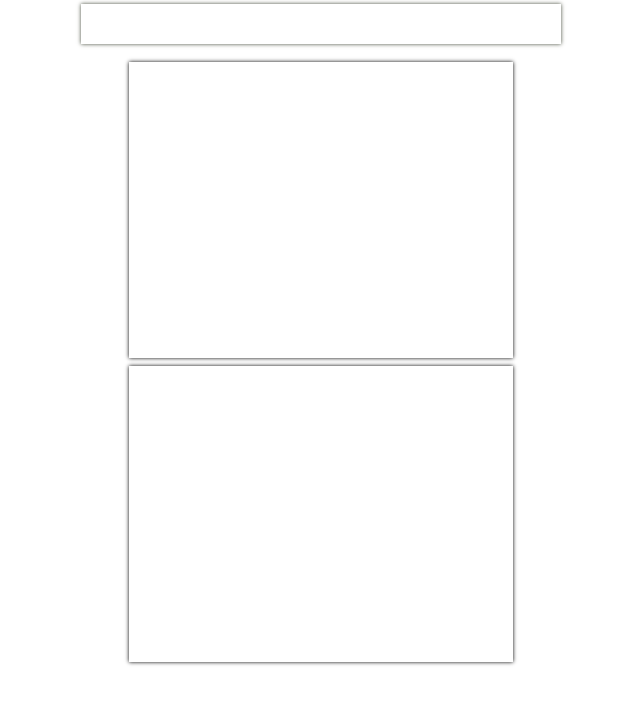
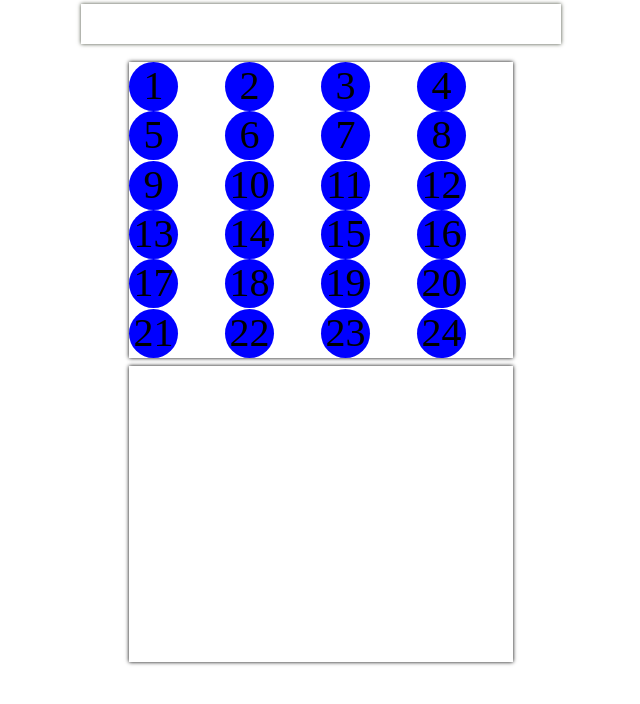
Before and after one commit to Globepawa/v1, a plain HTML site: page index.html in a window 1280 px wide. Shown: the whole page, without its empty margins (319-959 px from the left). Drawn offline with nearby package versions, Linux system fonts and the light colour scheme.

Commit message:
commit draggables

```diff
--- a/cont/div.js
+++ b/cont/div.js
@@ -1,12 +1,18 @@
-$(document).ready(function(){
-    var div = "<div class='drop'></div>";
+$(function() {
 
-$('.drop_cn').each(function() {
+$('.drop').draggable();
 
-for(var i= 26; div<length; i++){
-    return (div[i]);
-}
+$( ".drop_cn" ).droppable({
+    classes: {
+      "ui-droppable-active": "ui-state-active",
+      "ui-droppable-hover": "ui-state-hover"
+    },
+    drop: function( event, ui ) {
+      $( this )
+        .addClass( "ui-state-highlight" )
+        .find( "p" )
+          .html( "Dropped!" )
+          .css('border-radius', '30px');
+    }
+  });
  });
-
-}
-);
--- a/cont/play.js
+++ b/cont/play.js
@@ -0,0 +1,6 @@
+var div = "";
+for(var i=0; i<24; i++){
+    div += "<div class='drop'>"+ [i+1] +"</div>";
+ }
+
+ document.getElementById("drp").innerHTML = div;
--- a/cont/style.css
+++ b/cont/style.css
@@ -14,6 +14,8 @@ body{
     width: 80%;
     box-shadow:  0 0 4px black;
     margin: auto;
+    display: grid;
+    grid-template-columns: auto auto auto auto;
 }
 .drag_cn{
     height: 37vh;
@@ -21,9 +23,12 @@ body{
     box-shadow:  0 0 4px black;
     margin: auto;
     margin-top: 8px;
-}drop{
+}.drop{
     height: 49px;
     width: 49px;
     border-radius: 50%;
     background: blue;
+    text-align: center;
+    font-size: 40px;
+    align-items: center;
 }
--- a/index.html
+++ b/index.html
@@ -14,13 +14,13 @@
 
     </div>
     <br>
-    <div class="drop_cn">
+    <div class="drop_cn" id="drp">
 
     </div>
-    <div class="drag_cn">
+    <div class="drag_cn" id="drg">
 
     </div>
-    <script src="/cont/div.js"></script>
-    <script src="/cont/play.js"></script>
+    <script src="./cont/div.js"></script>
+    <script src="./cont/play.js"></script>
 </body>
 </html>
```
